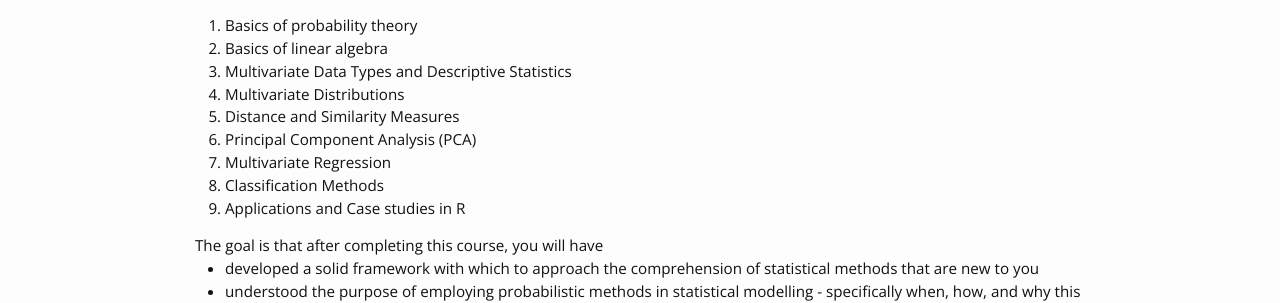
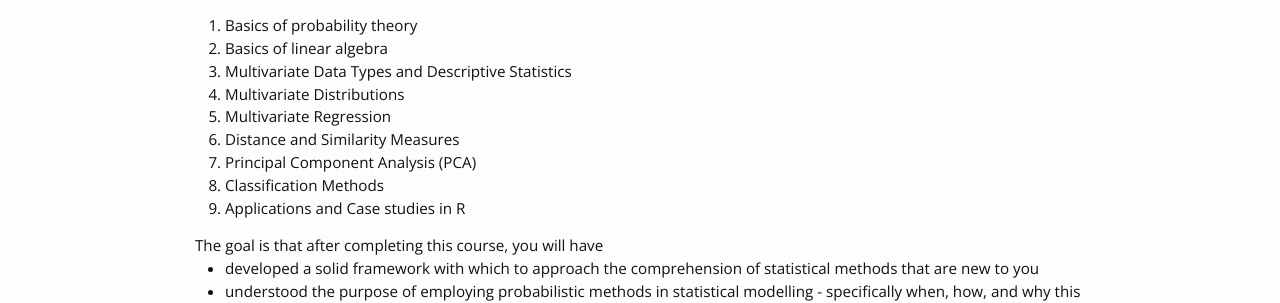
Before and after one commit to 11annah-s-teachings/11annah-s-teachings.github.io, a Jekyll site: the page built from index.md, in a window 1280 px wide. Shown: the part 712-1015 px from the top of the page. Built offline with Jekyll 4.4.1, drawn with Linux system fonts in a browser that asks for light colours; nearby versions of some CDN libraries; some of the changed lines change nothing that is shown.

Commit message:
MV lecture

```diff
--- a/_includes/course_description.html
+++ b/_includes/course_description.html
@@ -14,9 +14,9 @@
     <li>Basics of linear algebra</li>
     <li>Multivariate Data Types and Descriptive Statistics</li>
     <li>Multivariate Distributions</li>
+    <li>Multivariate Regression</li>
     <li>Distance and Similarity Measures</li>
     <li>Principal Component Analysis (PCA)</li>
-    <li>Multivariate Regression</li>
     <li>Classification Methods</li>
     <li>Applications and Case studies in R</li>
   </ol>
```
Also changed, not shown: 1 other file.
